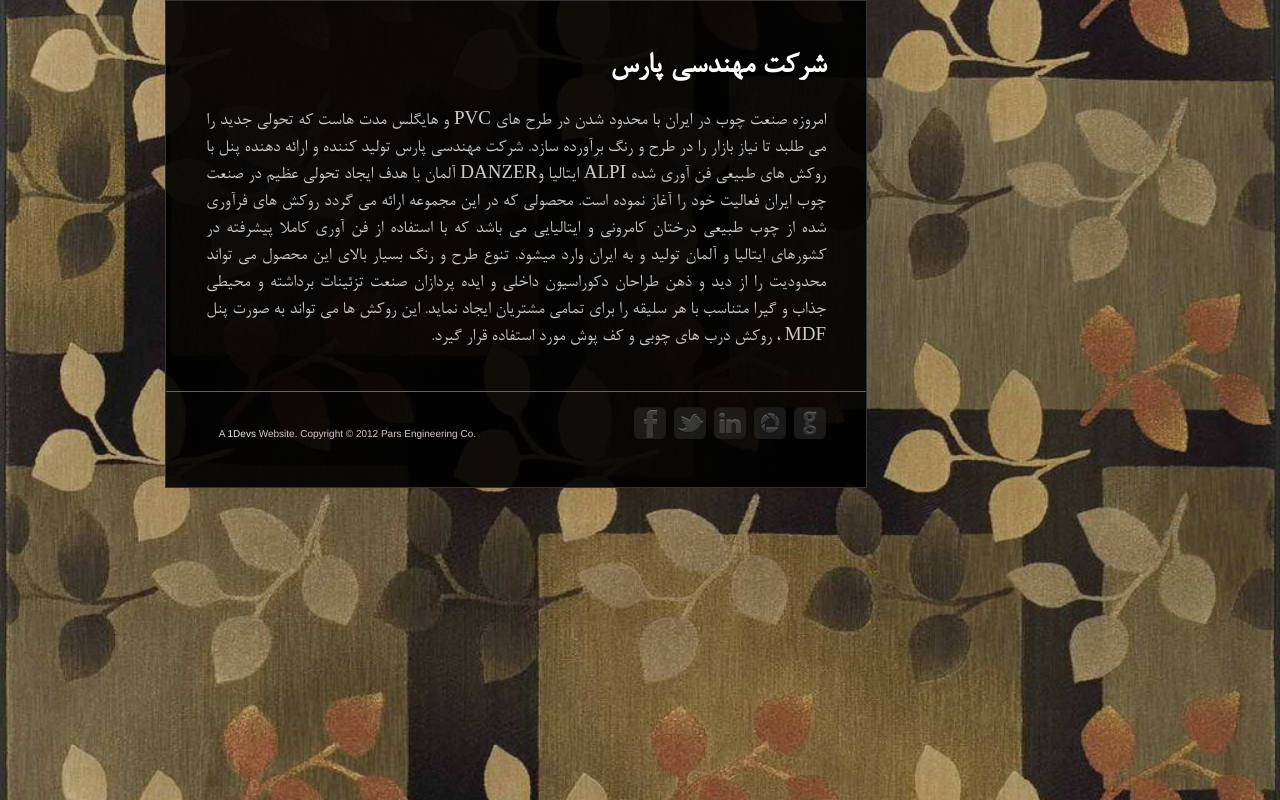
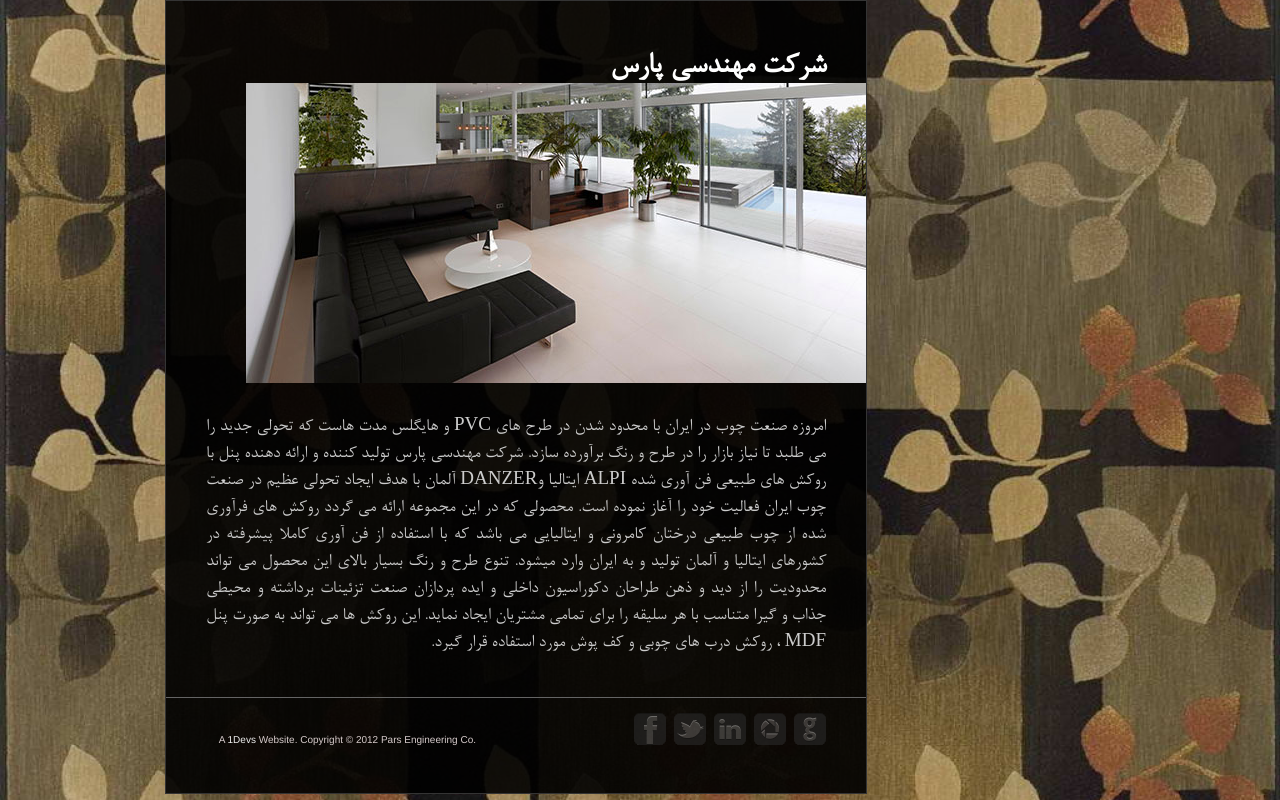
Before and after one commit to AliMD/ParsEngCo, a PHP site: template htdocs/pages/about-us.php in a window 1280 px wide. Run offline with PHP 8.4, Linux system fonts and the light colour scheme; the template is opened without the code that fills it, so the values that code supplies are empty.

Commit message:
add about IMG

```diff
--- a/htdocs/pages/about-us.php
+++ b/htdocs/pages/about-us.php
@@ -2,6 +2,7 @@
 	<header class="mh3 mt3 mr1 head">
 		<h1>شرکت مهندسی پارس</h1>
 	</header>
+	<img class="aboutPic" src="./images/about.jpg" width="620" height="300" />
 	<div class="pl1 pr1 pb4 content">
 		<p>
 امروزه صنعت چوب در ایران با محدود شدن در طرح های PVC و هایگلس مدت هاست که تحولی جدید را می طلبد تا نیاز بازار را در طرح و رنگ برآورده سازد. شرکت مهندسی پارس تولید کننده و ارائه دهنده پنل با روکش های طبیعی فن آوری شده ALPI ایتالیا وDANZER آلمان با هدف ایجاد تحولی عظیم در صنعت چوب ایران فعالیت خود را آغاز نموده است. محصولی که در این مجموعه ارائه می گردد روکش های فرآوری شده از چوب طبیعی درختان کامرونی و ایتالیایی می باشد که با استفاده از فن آوری کاملا پیشرفته در کشورهای ایتالیا و آلمان تولید و به ایران وارد میشود. تنوع طرح و رنگ بسیار بالای این محصول می تواند محدودیت را از دید و ذهن طراحان دکوراسیون داخلی و ایده پردازان صنعت تزئینات برداشته و محیطی جذاب و گیرا متناسب با هر سلیقه را برای تمامی مشتریان ایجاد نماید. این روکش ها می تواند به صورت پنل MDF ، روکش درب های چوبی و کف پوش مورد استفاده قرار گیرد.
```
Also changed, not shown: htdocs/images/about.jpg (added).
